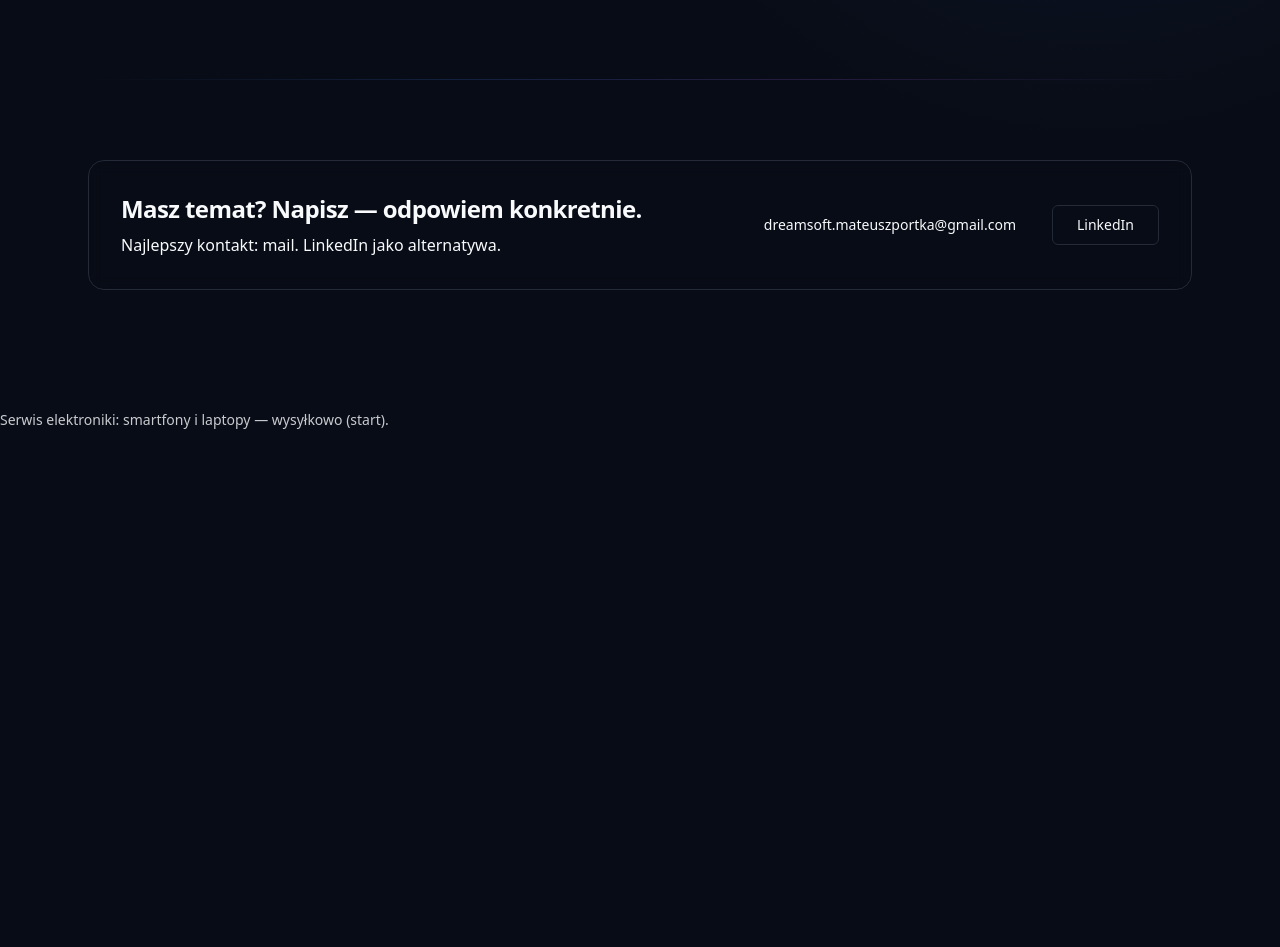
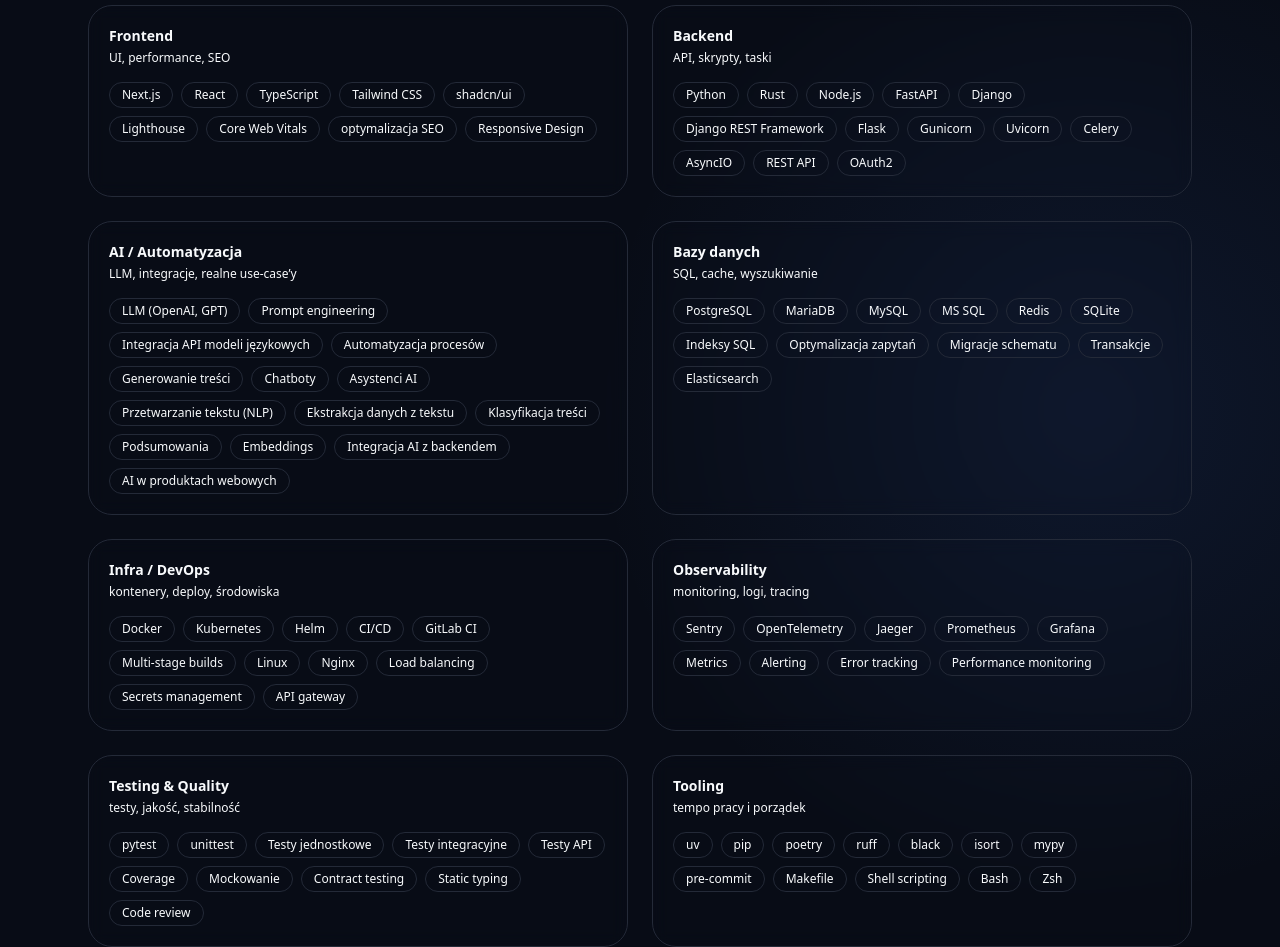
Before and after one commit to morveusz93/morv-dev, a Next.js app: page / in a window 1280 px wide. Shown: the part 1790-2737 px from the top of the page. Before the commit the page ends 2220 px from the top, so only its background shows below. Built offline with nearby package versions, Linux system fonts and the light colour scheme.

Commit message:
stack updated

```diff
--- a/package.json
+++ b/package.json
@@ -13,6 +13,7 @@
     "@radix-ui/react-slot": "^1.2.4",
     "class-variance-authority": "^0.7.1",
     "clsx": "^2.1.1",
+    "framer-motion": "^12.26.2",
     "lucide-react": "^0.562.0",
     "next": "16.1.1",
     "react": "19.2.3",
--- a/src/components/sections/Stack.tsx
+++ b/src/components/sections/Stack.tsx
@@ -1,31 +1,262 @@
+"use client";
+
+import * as React from "react";
+import { motion } from "framer-motion";
 import { Badge } from "../ui/badge";
 import { Section } from "./Section";
 
-const tech = [
+type Group = {
+  title: string;
+  subtitle?: string;
+  items: string[];
+};
+
+const groups: Group[] = [
+  {
+    title: "Frontend",
+    subtitle: "UI, performance, SEO",
+    items: [
       "Next.js",
-  "Tailwind",
+      "React",
+      "TypeScript",
+      "Tailwind CSS",
       "shadcn/ui",
+      "Lighthouse",
+      "Core Web Vitals",
+      "optymalizacja SEO",
+      "Responsive Design",
+    ],
+  },
+  {
+    title: "Backend",
+    subtitle: "API, skrypty, taski",
+    items: [
       "Python",
-  "FastAPI/Django",
+      "Rust",
+      "Node.js",
+      "FastAPI",
+      "Django",
+      "Django REST Framework",
+      "Flask",
+      "Gunicorn",
+      "Uvicorn",
+      "Celery",
+      "AsyncIO",
+      "REST API",
+      "OAuth2",
+    ],
+  },
+  {
+    title: "AI / Automatyzacja",
+    subtitle: "LLM, integracje, realne use-case’y",
+    items: [
+      "LLM (OpenAI, GPT)",
+      "Prompt engineering",
+      "Integracja API modeli językowych",
+      "Automatyzacja procesów",
+      "Generowanie treści",
+      "Chatboty",
+      "Asystenci AI",
+      "Przetwarzanie tekstu (NLP)",
+      "Ekstrakcja danych z tekstu",
+      "Klasyfikacja treści",
+      "Podsumowania",
+      "Embeddings",
+      "Integracja AI z backendem",
+      "AI w produktach webowych",
+    ],
+  },
+  {
+    title: "Bazy danych",
+    subtitle: "SQL, cache, wyszukiwanie",
+    items: [
+      "PostgreSQL",
+      "MariaDB",
+      "MySQL",
+      "MS SQL",
+      "Redis",
+      "SQLite",
+      "Indeksy SQL",
+      "Optymalizacja zapytań",
+      "Migracje schematu",
+      "Transakcje",
+      "Elasticsearch",
+    ],
+  },
+  {
+    title: "Infra / DevOps",
+    subtitle: "kontenery, deploy, środowiska",
+    items: [
       "Docker",
-  "PostgreSQL/MariaDB",
+      "Kubernetes",
+      "Helm",
+      "CI/CD",
+      "GitLab CI",
+      "Multi-stage builds",
+      "Linux",
+      "Nginx",
+      "Load balancing",
+      "Secrets management",
+      "API gateway",
+    ],
+  },
+  {
+    title: "Observability",
+    subtitle: "monitoring, logi, tracing",
+    items: [
+      "Sentry",
+      "OpenTelemetry",
+      "Jaeger",
+      "Prometheus",
+      "Grafana",
+      "Metrics",
+      "Alerting",
+      "Error tracking",
+      "Performance monitoring",
+    ],
+  },
+  {
+    title: "Testing & Quality",
+    subtitle: "testy, jakość, stabilność",
+    items: [
+      "pytest",
+      "unittest",
+      "Testy jednostkowe",
+      "Testy integracyjne",
+      "Testy API",
+      "Coverage",
+      "Mockowanie",
+      "Contract testing",
+      "Static typing",
+      "Code review",
+    ],
+  },
+  {
+    title: "Tooling",
+    subtitle: "tempo pracy i porządek",
+    items: [
+      "uv",
+      "pip",
+      "poetry",
+      "ruff",
+      "black",
+      "isort",
+      "mypy",
+      "pre-commit",
+      "Makefile",
+      "Shell scripting",
+      "Bash",
+      "Zsh",
+    ],
+  },
+  {
+    title: "Architektura",
+    subtitle: "struktura i decyzje",
+    items: [
+      "Mikroserwisy",
+      "Modularny backend",
+      "Architektura monolityczna",
+      "Clean Architecture",
+      "Domain Driven Design",
+      "Separacja odpowiedzialności",
+      "Feature flags",
+      "Backward compatibility",
+    ],
+  },
+  {
+    title: "Proces & Współpraca",
+    subtitle: "praca zespołowa",
+    items: [
+      "Git",
+      "GitFlow",
+      "Code review",
+      "Pull requesty",
+      "Praca zespołowa",
+      "Dokumentacja techniczna",
+      "Debugowanie",
+      "Utrzymanie legacy code",
+    ],
+  },
 ];
+
+const container = {
+  hidden: {},
+  show: { transition: { staggerChildren: 0.06 } },
+};
+
+const item = {
+  hidden: { opacity: 0, y: 10 },
+  show: { opacity: 1, y: 0 },
+};
 
 export function Stack() {
   return (
     <Section id="stack" className="pt-0">
       <h2 className="text-2xl font-semibold tracking-tight">Tech stack</h2>
       <p className="mt-2 max-w-2xl text-muted-foreground">
-        Konkretne narzędzia, bez nadęcia. Treść dopiszemy, układ zostaje.
+        Konkretne narzędzia, które realnie dowożą. Podział na kategorie dla
+        porządku, hover dla smaku.
       </p>
 
-      <div className="mt-6 flex flex-wrap gap-2">
-        {tech.map((t) => (
-          <Badge key={t} variant="outline" className="px-3 py-1">
+      <motion.div
+        className="mt-8 grid gap-4 sm:gap-6 md:grid-cols-2"
+        variants={container}
+        initial="hidden"
+        whileInView="show"
+        viewport={{ once: true, margin: "-80px" }}
+      >
+        {groups.map((g) => (
+          <motion.div
+            key={g.title}
+            variants={item}
+            className={[
+              "group relative overflow-hidden rounded-3xl border",
+              "bg-background/40 backdrop-blur",
+              "p-4 sm:p-5",
+              "transition",
+              "hover:border-border/80 hover:bg-muted/20",
+            ].join(" ")}
+          >
+            {/* subtle shine */}
+            <div className="pointer-events-none absolute inset-0 opacity-0 transition-opacity duration-300 group-hover:opacity-100">
+              <div className="absolute -top-20 -left-20 h-56 w-56 rounded-full bg-fuchsia-500/10 blur-3xl" />
+              <div className="absolute -bottom-20 -right-20 h-56 w-56 rounded-full bg-blue-500/10 blur-3xl" />
+            </div>
+
+            <div className="relative">
+              <div className="flex items-baseline justify-between gap-3">
+                <div>
+                  <div className="text-sm font-semibold">{g.title}</div>
+                  {g.subtitle ? (
+                    <div className="mt-1 text-xs text-muted-foreground">
+                      {g.subtitle}
+                    </div>
+                  ) : null}
+                </div>
+              </div>
+
+              <div className="mt-4 flex flex-wrap gap-2">
+                {g.items.map((t) => (
+                  <Badge
+                    key={t}
+                    variant="outline"
+                    className={[
+                      "relative px-3 py-1",
+                      "border-border/40 bg-background/40 backdrop-blur",
+                      "transition",
+                      "hover:-translate-y-[1px] hover:scale-[1.02]",
+                      "hover:border-border/70 hover:bg-muted/30",
+                      "focus-visible:outline-none focus-visible:ring-2 focus-visible:ring-ring/40",
+                    ].join(" ")}
+                  >
                     {t}
                   </Badge>
                 ))}
               </div>
+            </div>
+          </motion.div>
+        ))}
+      </motion.div>
     </Section>
   );
 }
```
Also changed, not shown: 2 other files (tests, documents, lock files or other folders). Lines whose indentation alone changed are shown as unchanged.
